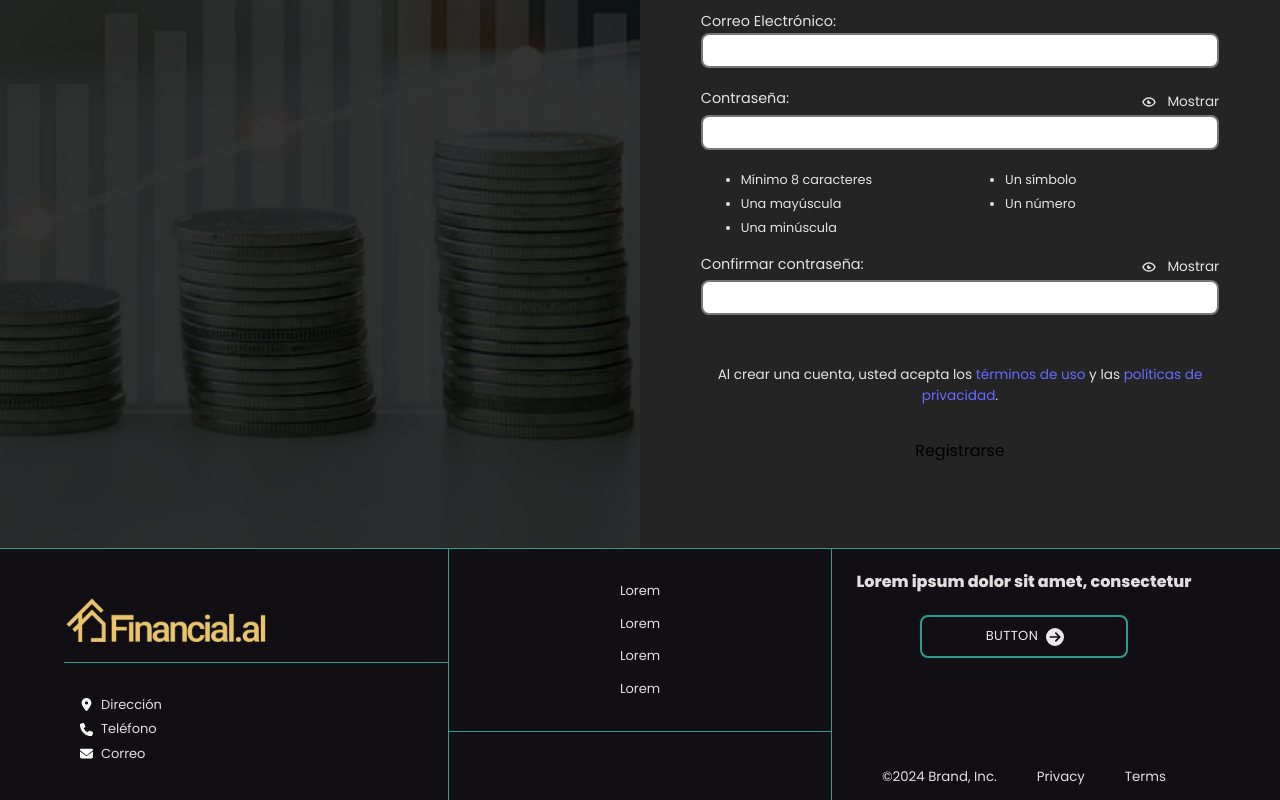
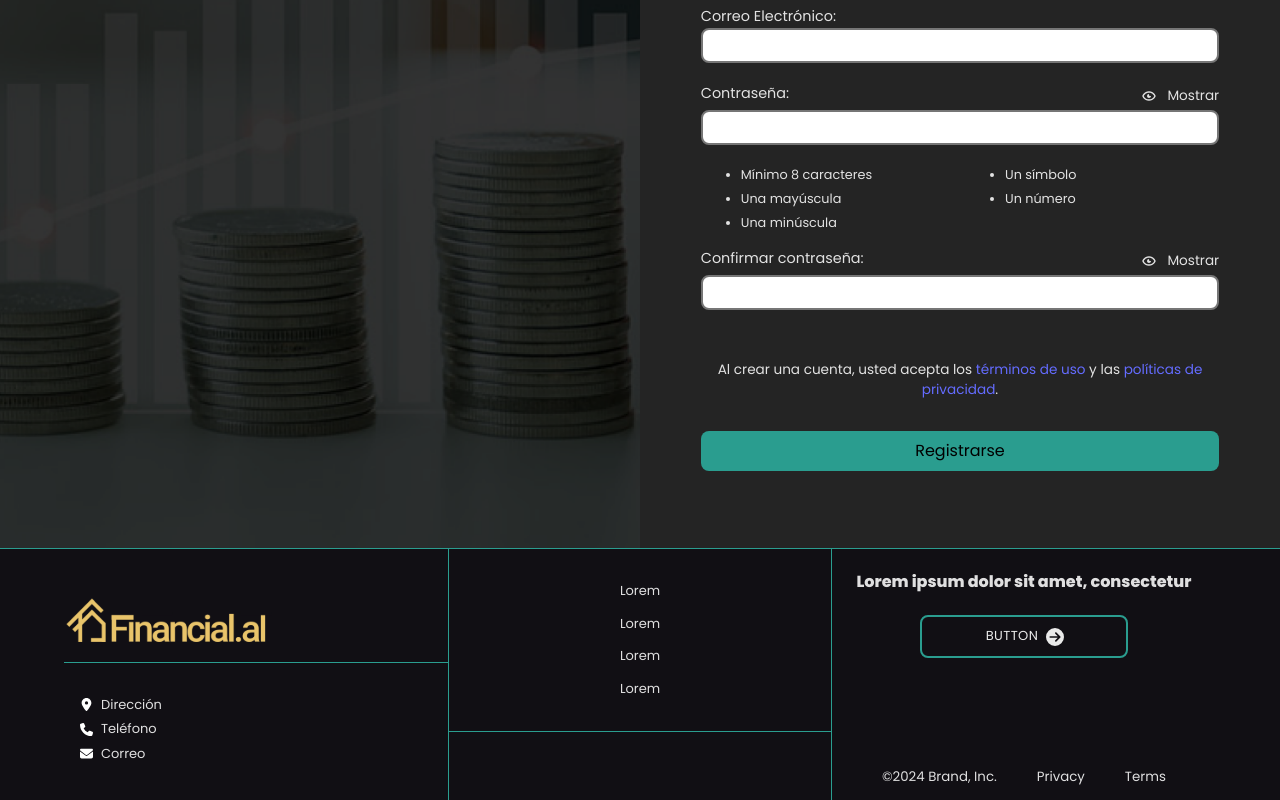
Before and after one commit to No-Country-simulation/h3-17-proptech, a React (Vite) app in the folder client/: page /register in a window 1280 px wide. Shown: the part 528-1328 px from the top of the page. Built offline with nearby package versions, Linux system fonts and the light colour scheme.

Commit message:
modify<components/register-form/register.css>upload color's name

```diff
--- a/client/src/components/register-form/register.css
+++ b/client/src/components/register-form/register.css
@@ -239,6 +239,11 @@
     color: white;
     background-color: grey;
   }
+  .error {
+    color: var(---Error);
+    font-size: 0.9rem;
+    margin: 3px;
+  }
 }
 @media (min-width: 481px) {
   .registerForm {
@@ -322,9 +327,10 @@
   }
   .submitButton {
     width: 100%;
-    background-color: var(--color-primary-900);
+    height: 2.5em;
+    background-color: var(--Primario);
   }
-  .submitButton hover {
-    background-color: var(--color-primary-800);
+  .submitButton:hover {
+    background-color: var(--Primario-30);
   }
 }
```
